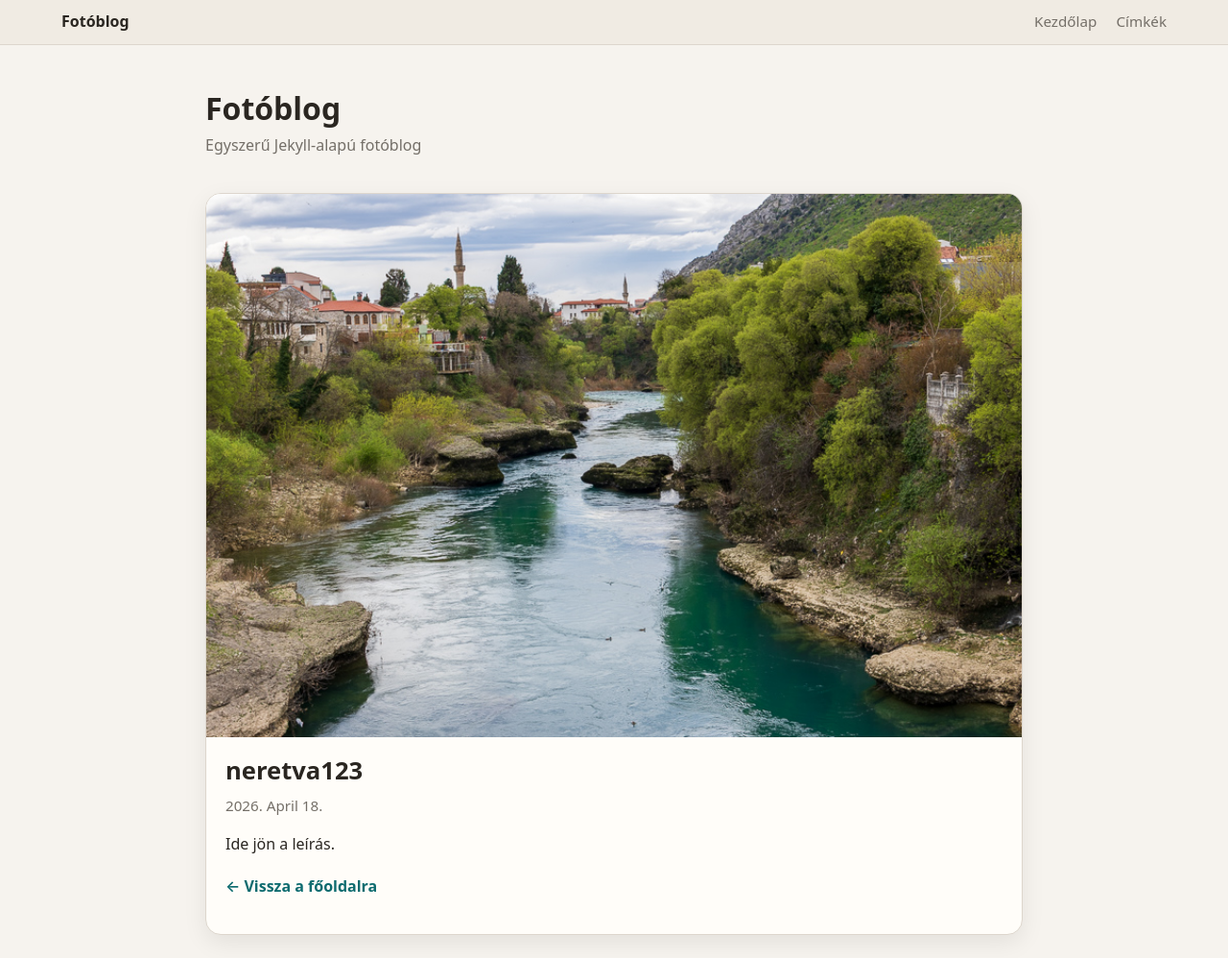
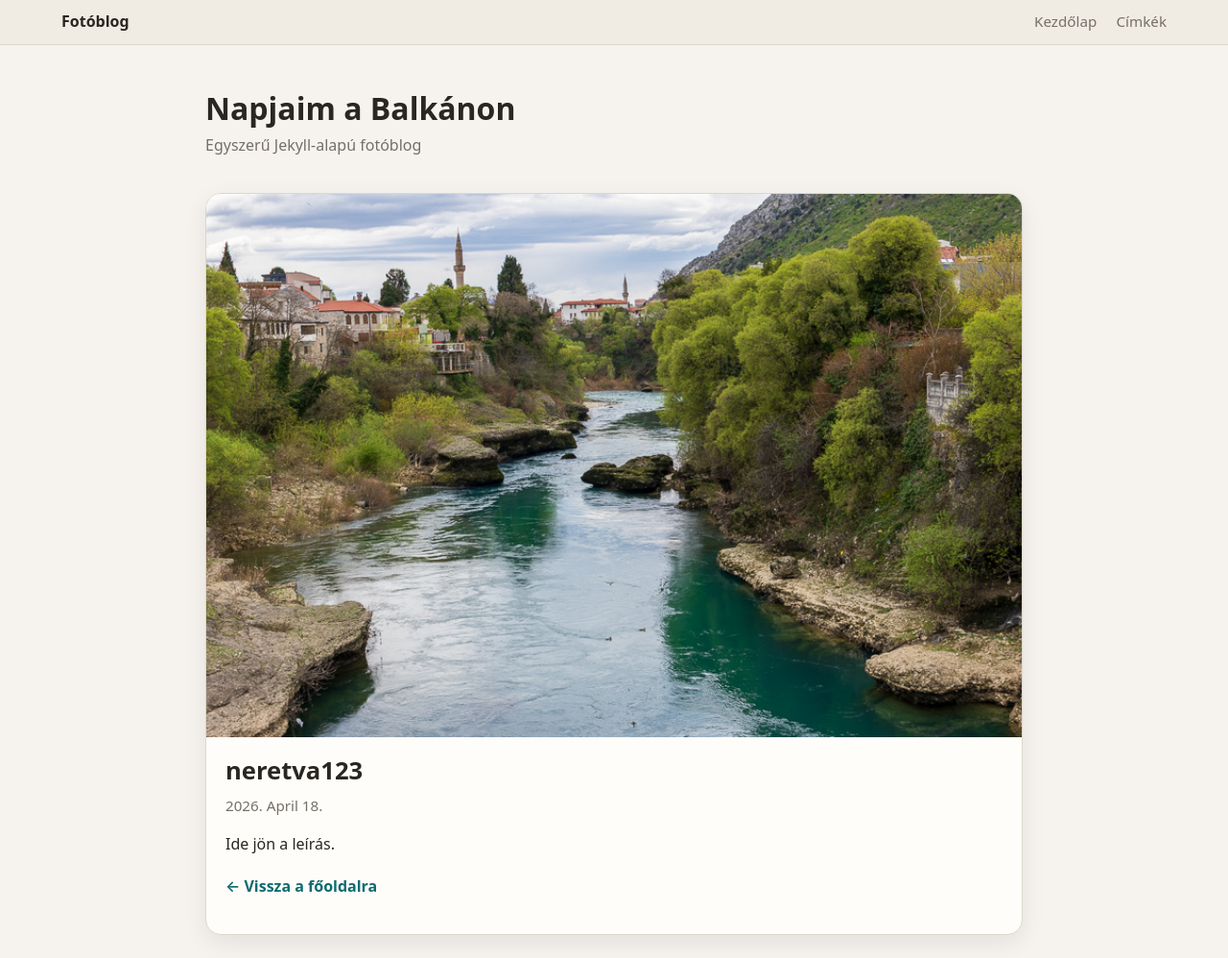
Before and after one commit to havassy/fotoblog, a Jekyll site: the page built from _posts/2026-04-18-neretva123.md, in a window 1280 px wide. Shown: the whole page at 96% size. Built offline with Jekyll 4.4.1, drawn with Linux system fonts in a browser that asks for light colours.

Commit message:
Update _config.yml

```diff
--- a/_config.yml
+++ b/_config.yml
@@ -1,4 +1,4 @@
-title: "Fotóblog"
+title: "Napjaim a Balkánon"
 description: "Egyszerű Jekyll-alapú fotóblog"
 baseurl: "/fotoblog"
 url: "https://havassy.github.io"
```
